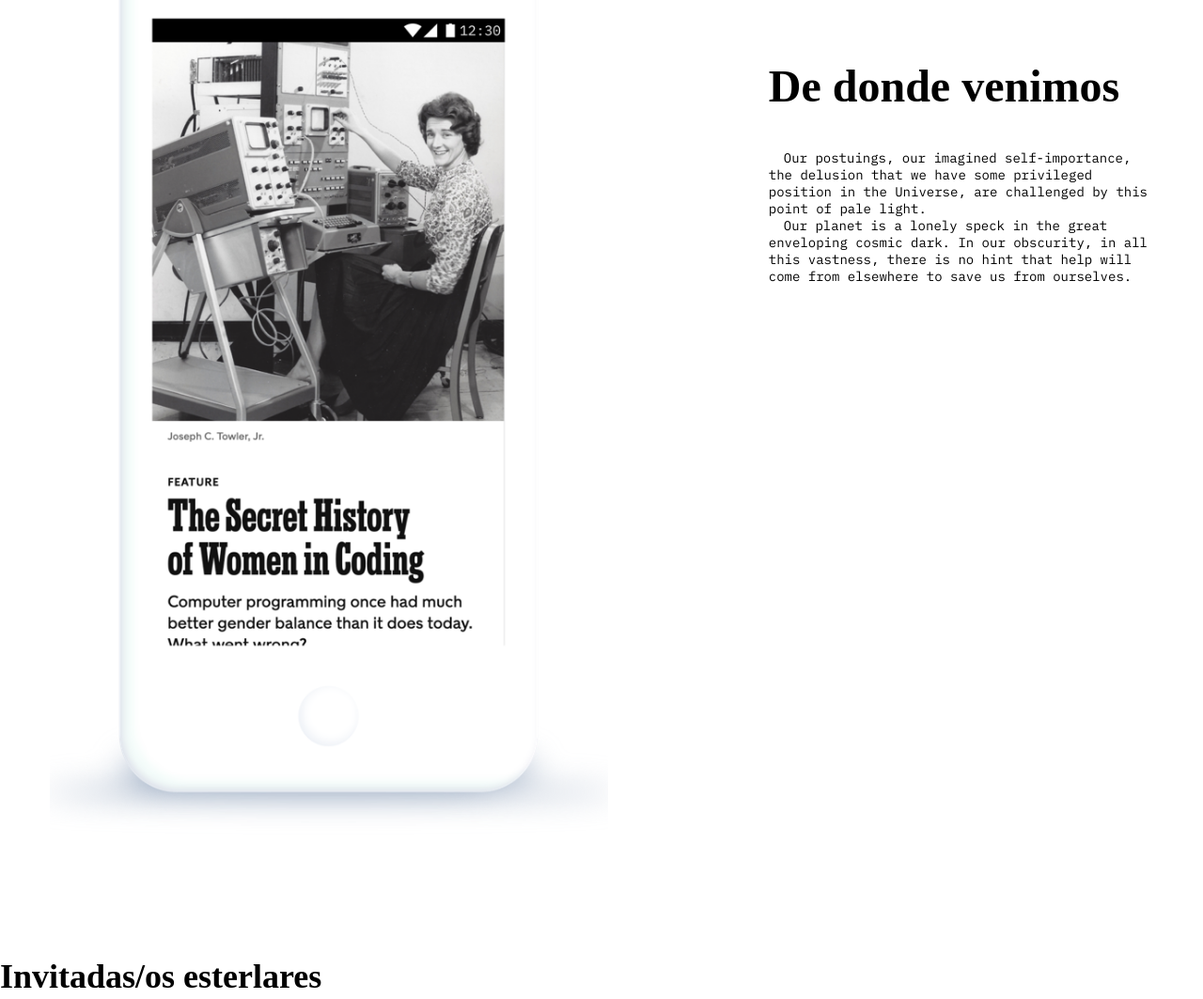
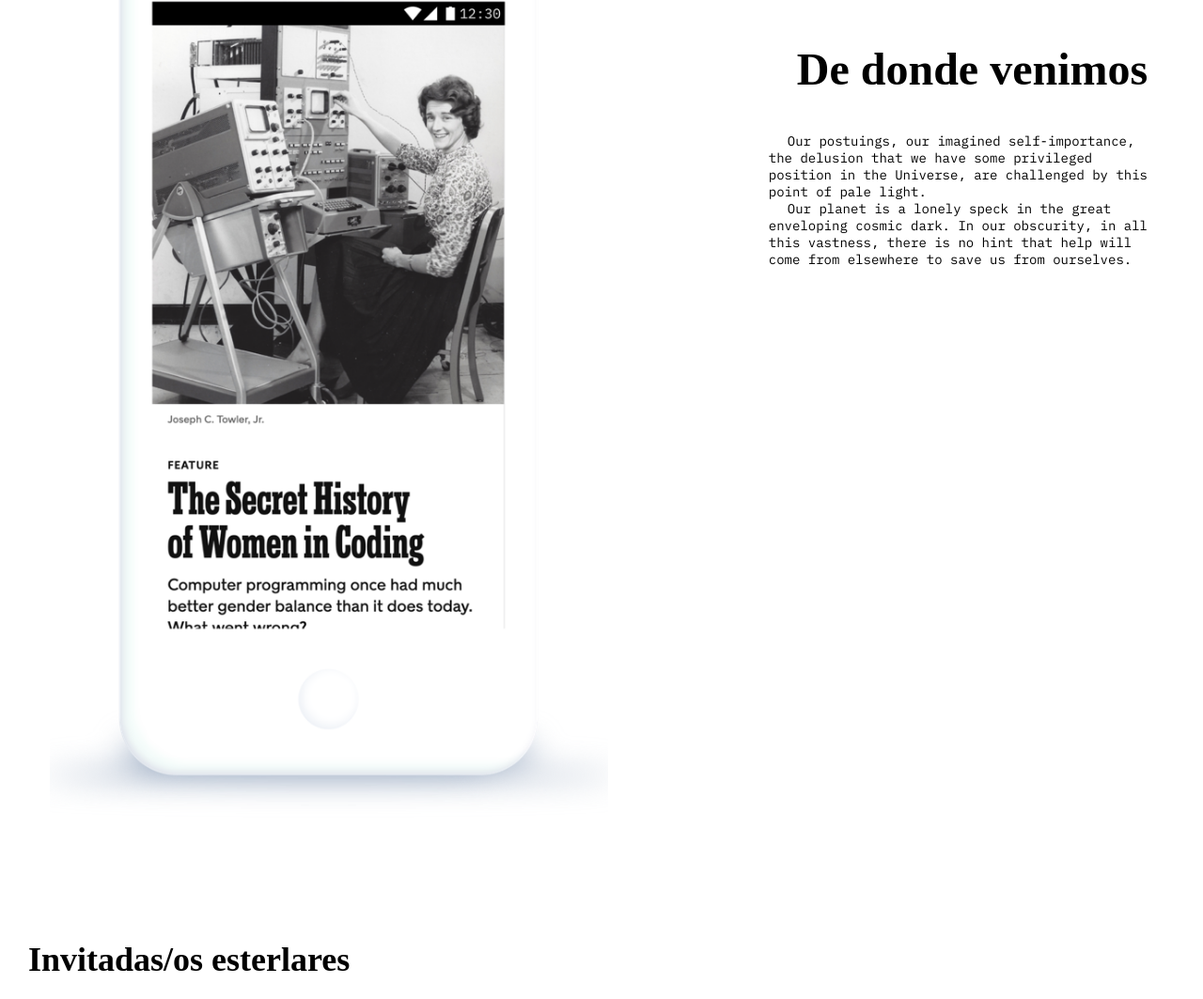
Before and after one commit to h-j-agui/proyecto-podcast, a plain HTML site: page index.html in a window 1280 px wide. Shown: the part 1110-2173 px from the top of the page at 94% size. Drawn offline with Linux system fonts and the light colour scheme.

Commit message:
12-02-20

```diff
--- a/scss/partials/_img.scss
+++ b/scss/partials/_img.scss
@@ -6,14 +6,24 @@
     margin-right: 20px;
 }
 
-.blocks img {
-    flex-wrap: wrap;
-    max-width: 100%;
-}
-
 .section3 {
     h2 {
+        margin-left: 30px;
         font-size: 48px;
         font-family: $font-sans;
     }
+    p {
+        margin: 20px;
+    }
 }
+
+.blocks img {
+    width: 100%;
+    display: block;
+}
+
+.section4 {
+    h2 {
+        margin-left: 30px;
+    }
+}
--- a/scss/partials/_media.scss
+++ b/scss/partials/_media.scss
@@ -82,7 +82,6 @@
     }
 
     .section4 {
-
 
         .blocks {
 
--- a/scss/partials/_section1.scss
+++ b/scss/partials/_section1.scss
@@ -8,8 +8,8 @@
 
 p {
     font-family: $font-mono;
-    margin: auto 16px;
-    max-width: 60%;
+    margin: auto 10px;
+    max-width: 100%;
 }
 
 h4 {
```
Also changed, not shown: css/styles.min.css, 1 other file.
